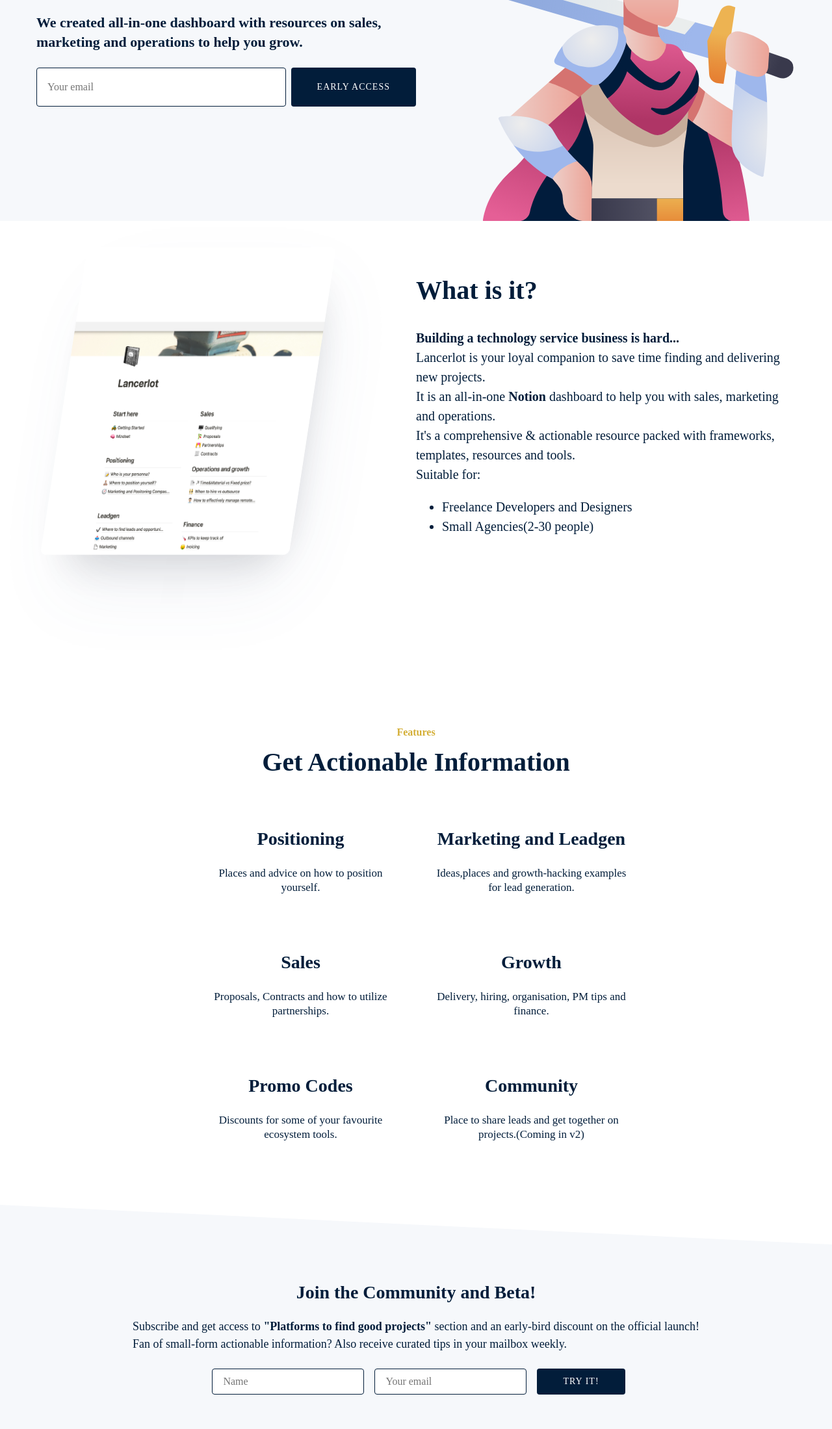
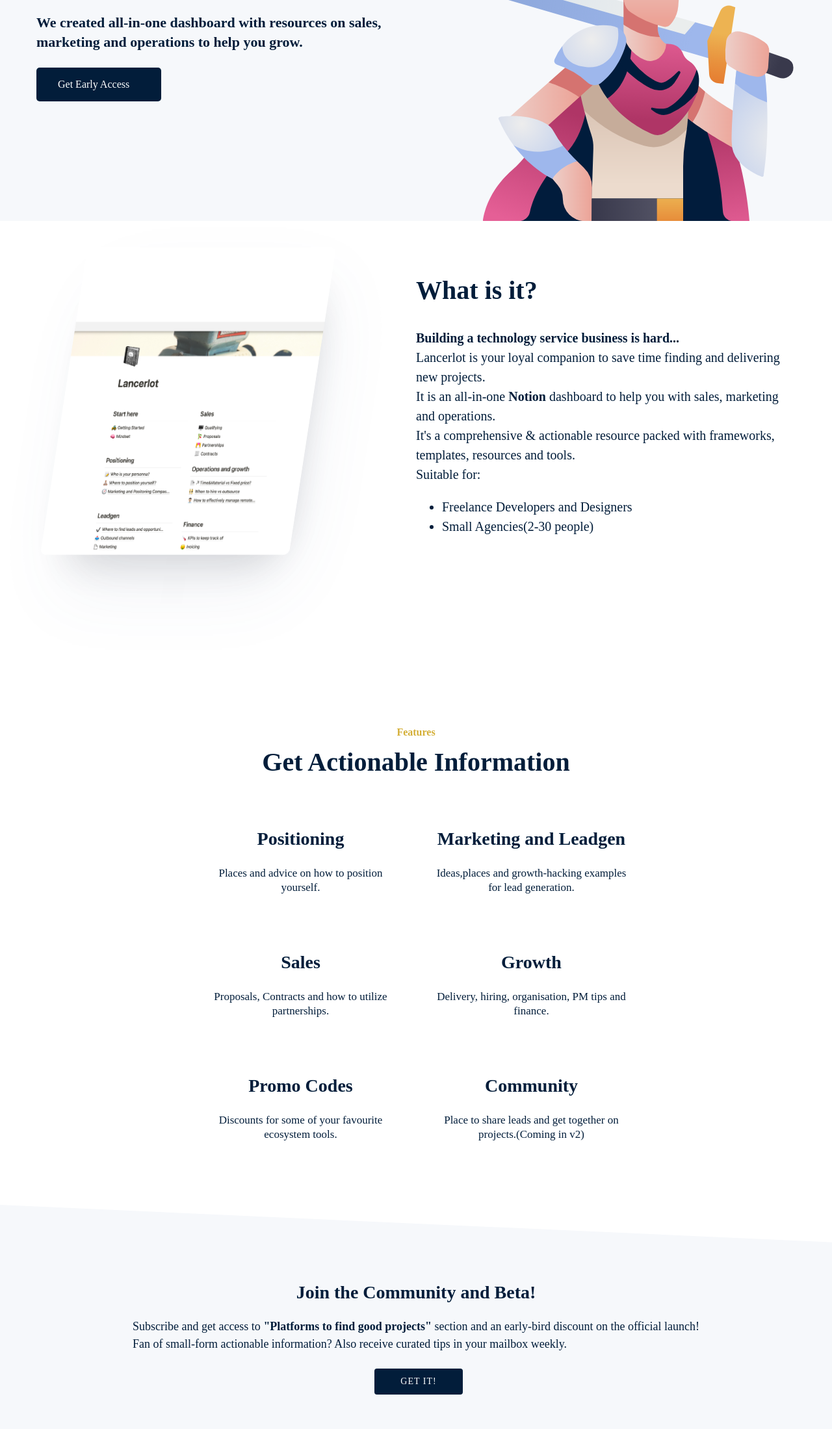
Before and after one commit to doberman1551/devos, a Gatsby site: page / in a window 1280 px wide. Shown: the part 361-2560 px from the top of the page at 65% size. Built offline with nearby package versions, Linux system fonts and the light colour scheme; Gatsby itself is replaced by a stand-in of ours.

```diff
--- a/gatsby-config.js
+++ b/gatsby-config.js
@@ -58,6 +58,12 @@
           timeout: 3500, // number; the amount of time, in milliseconds, that you want to allow mailchimp to respond to your request before timing out. defaults to 3500
       },
   },
+  {
+    resolve: `gatsby-transformer-remark`,
+    options: {
+      plugins: [`gatsby-remark-responsive-iframe`],
+    },
+  },
 
     `gatsby-plugin-gatsby-cloud`,
     // this (optional) plugin enables Progressive Web App + Offline functionality
--- a/package.json
+++ b/package.json
@@ -21,6 +21,7 @@
     "gatsby-plugin-sharp": "^3.2.1",
     "gatsby-plugin-styled-components": "^4.6.0",
     "gatsby-plugin-web-font-loader": "^1.0.4",
+    "gatsby-remark-responsive-iframe": "^4.6.0",
     "gatsby-source-filesystem": "^3.4.0",
     "gatsby-transformer-remark": "^4.1.0",
     "gatsby-transformer-sharp": "^3.2.0",
--- a/src/components/Cta1.js
+++ b/src/components/Cta1.js
@@ -12,11 +12,10 @@
           <br></br>  Fan of small-form actionable information? Also receive curated tips in your mailbox weekly. </Subtitle>
 
 
-          <CtaForm  action="https://getform.io/f/599b06c3-2bb8-46ba-b323-ef6f3a8e5cf7" method="post" >
-                <CtaInput placeholder="Name"  type="name" name="name" required />
-                <CtaInput placeholder="Your email"  type="email" name="email" required/>
-                <TryItButton>Try it!</TryItButton>
-              </CtaForm>
+
+
+          <Button as="a" href="/thankspage">Get It!</Button>
+
 
 
 
@@ -46,17 +45,31 @@
   text-align: center;
 `
 
-const TryItButton = styled.button`
+
+
+
+const Subtitle = styled.span`
+  ${props => props.theme.font_size.xxsmall}
+  padding-top: 8px;
+  margin-bottom:16px;
+  font-size: 18px;
+  line-height: 1.5;
+  color: ${props => props.theme.color.primary};
+`
+
+const Button = styled.button`
   font-weight: 500;
   font-size: 14px;
   color: white;
   letter-spacing: 1px;
   height: 40px;
-  display: block;
+  display: inline-flex;
+  align-items: center;
   margin-left: 8px;
+  text-decoration:none;
   text-transform: uppercase;
   cursor: pointer;
-  margin-top: 0px;
+  margin-top: 8px;
   white-space: nowrap;
   background: ${props => props.theme.color.secondary};
   border-radius: 4px;
@@ -74,53 +87,26 @@
   }
   @media (max-width: ${props => props.theme.screen.sm}) {
     margin-left: 0;
-  }
-`
+  }`
 
-const Subtitle = styled.span`
-  ${props => props.theme.font_size.xxsmall}
-  padding-top: 8px;
-  margin-bottom:16px;
-  font-size: 18px;
-  line-height: 1.5;
-  color: ${props => props.theme.color.primary};
-`
-const CtaForm = styled.form`
-  display: flex;
-  flex-direction: row;
-  align-items: center;
-  padding-bottom: 16px;
-
-  @media (max-width: ${props => props.theme.screen.sm}) {
-    flex-direction: column;
-  }
-`
-
-const CtaInput = styled.input`
-  font-weight: 500;
-
-  font-size: 16px;
-  color: ${props => props.theme.color.primary};
-  line-height: 42px;
-  width: 100%;
-  text-align: left;
-  height: 40px;
-  border-width: 1px;
-  border-style: solid;
-  border-color: ${props => props.theme.color.secondary};
-  border-image: initial;
-  border-radius: 4px;
-  padding: 8px 16px;
-  margin:8px 8px;
-  outline: 0px;
-  &:focus {
-    box-shadow: inset ${props => props.theme.color.secondary} 0px 0px 0px 2px;
+  // Styled link not button
+{/*const Button = styled.button`
+  display: inline-block;
+  border-radius: 5px;
+  padding: 16.5px 36px;
+  vertical-align: middle;
+  margin:5px,auto;
+  width: 120px;
+  background: ${props => props.theme.color.secondary};
+  color: white;
+  text-decoration: none;
+  &:hover {
+    box-shadow: 12px 12px 2px 1px rgba(191,175,178,1);
+    transform: scale(1.05);
   }
   @media (max-width: ${props => props.theme.screen.md}) {
-    margin-bottom: 8px;
   }
   @media (max-width: ${props => props.theme.screen.sm}) {
-    display: block;
-    width: 100%;
+    margin-left: 0;
   }
-`
+`*/}
--- a/src/components/Hero.js
+++ b/src/components/Hero.js
@@ -35,14 +35,7 @@
               <h2>
                 We created all-in-one dashboard with resources on sales, marketing and operations to help you grow.
               </h2>
-              <HeroForm  action="https://getform.io/f/599b06c3-2bb8-46ba-b323-ef6f3a8e5cf7" method="post" >
-                <HeroInput placeholder="Your email"  type="email" name="email" required/>
-                <HeroButton  type="submit">Early access</HeroButton>
-              </HeroForm>
-              <FormSubtitle>
-
-                <FormSubtitleLink to="/"></FormSubtitleLink>
-              </FormSubtitle>
+             <Button as="a" href="/thankspage">Get Early Access</Button>
             </HeroTextGroup>
               <ImageWrapper>
                <GatsbyImage image={data.file.childImageSharp.gatsbyImageData} />
@@ -132,7 +125,7 @@
 
 const Flex = styled.div`
   display: grid;
-  justify-content: space-between;
+  justify-content: space-space-around;
   align-content: center;
   grid-template-columns: 1fr 1fr;
   @media (max-width: ${props => props.theme.screen.md}) {
@@ -141,74 +134,18 @@
   }
 `
 
-const HeroForm = styled.form`
-  display: flex;
-  flex-direction: row;
-  padding-bottom: 16px;
 
-  @media (max-width: ${props => props.theme.screen.sm}) {
-    flex-direction: column;
-  }
-`
 
-const FormSubtitle = styled.span`
-  ${props => props.theme.font_size.xxsmall}
-`
-
-const FormSubtitleLink = styled(Link)`
-  color: ${props => props.theme.color.secondary};
-  padding-bottom: 1px;
-  margin-left: 8px;
+const Button = styled.button`
+  display: inline-block;
+  border-radius: 5px;
+  padding: 16.5px 33px;
+  vertical-align: middle;
+  margin:0,auto;
+  width: 12rem;
+  background: ${props => props.theme.color.secondary};
+  color: white;
   text-decoration: none;
-  border-bottom: 1px solid ${props => props.theme.color.secondary};
-`
-
-const HeroInput = styled.input`
-  font-weight: 500;
-  font-size: 16px;
-  color: ${props => props.theme.color.primary};
-  line-height: 42px;
-  width: 100%;
-  text-align: left;
-  height: 60px;
-  border-width: 1px;
-  border-style: solid;
-  border-color: ${props => props.theme.color.secondary};
-  border-image: initial;
-  border-radius: 4px;
-  padding: 8px 16px;
-  outline: 0px;
-  &:focus {
-    box-shadow: inset ${props => props.theme.color.secondary} 0px 0px 0px 2px;
-  }
-  @media (max-width: ${props => props.theme.screen.md}) {
-    margin-bottom: 8px;
-  }
-  @media (max-width: ${props => props.theme.screen.sm}) {
-    display: block;
-    width: 100%;
-  }
-`
-
-const HeroButton = styled.button`
-  font-weight: 500;
-  font-size: 14px;
-  color: white;
-  letter-spacing: 1px;
-  height: 60px;
-  display: block;
-  margin-left: 8px;
-  text-transform: uppercase;
-  cursor: pointer;
-  white-space: nowrap;
-  background: ${props => props.theme.color.secondary};
-  border-radius: 4px;
-  padding: 0px 40px;
-  border-width: 0px;
-  border-style: initial;
-  border-color: initial;
-  border-image: initial;
-  outline: 0px;
   &:hover {
     box-shadow: 12px 12px 2px 1px rgba(191,175,178,1);
     transform: scale(1.05);
```
Also changed, not shown: src/pages/thankspage.js (+8 -5 lines), 2 other files.
